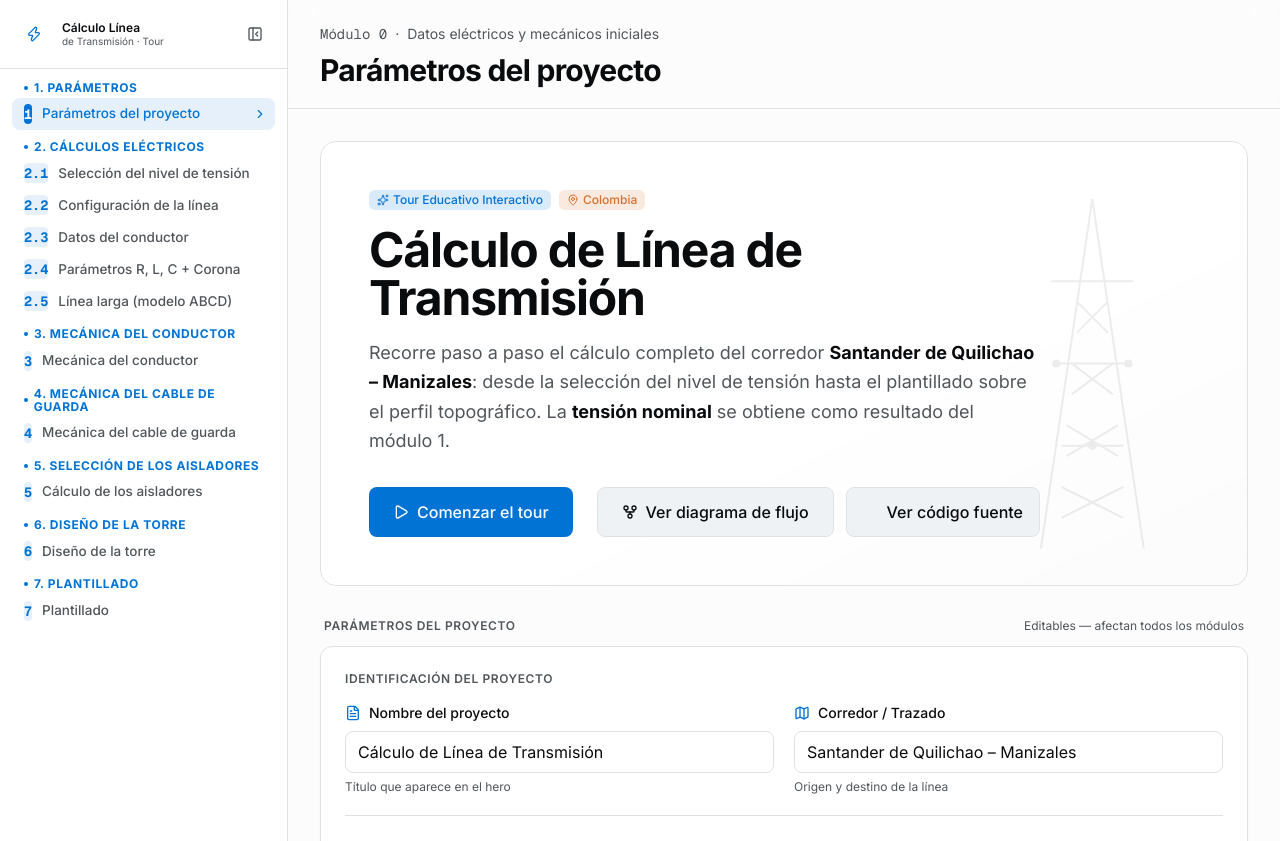
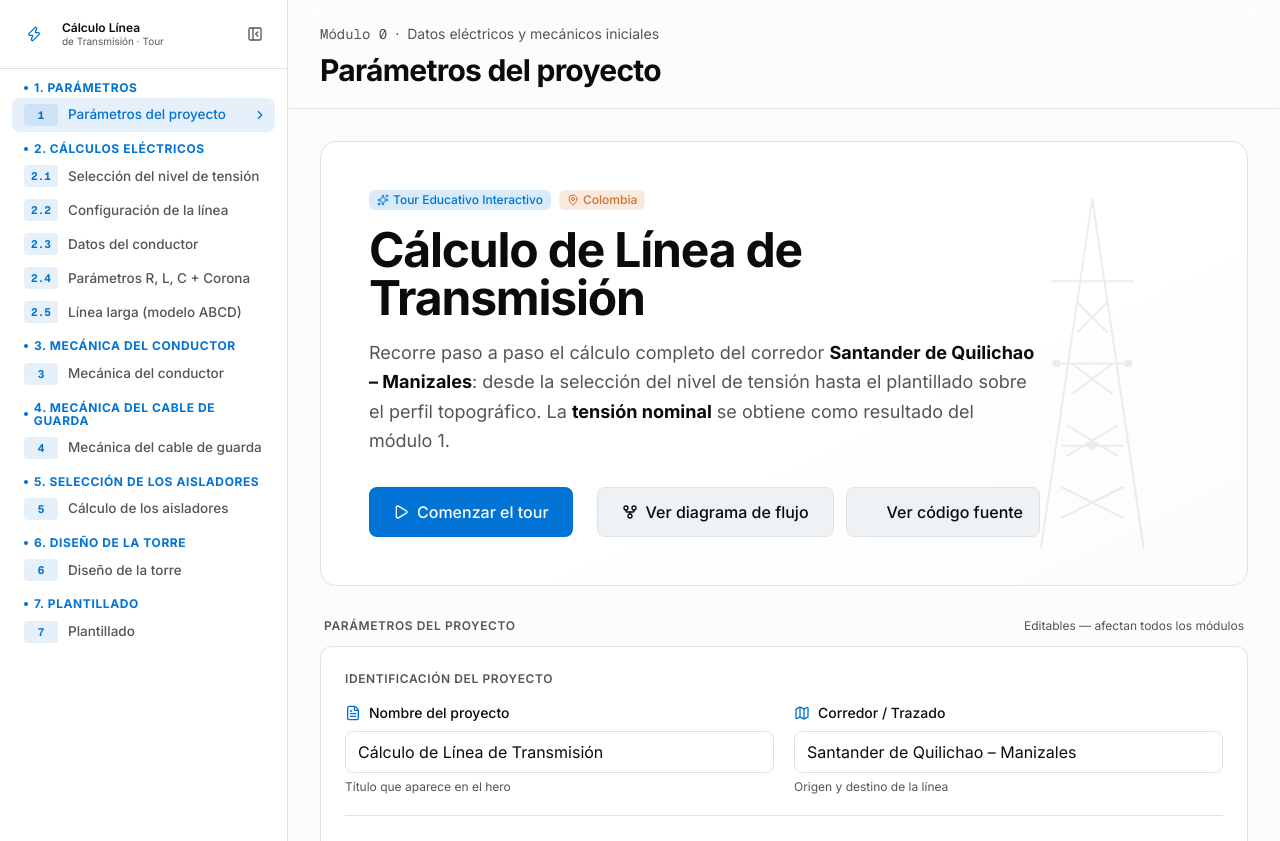
Before and after one commit to geovanilozano/calculo-linea-transmision, a Flask app: page /modulo/0 in a window 1280 px wide. Shown: the top 841 px of the page. Run offline with Flask 3, Linux system fonts and the light colour scheme; style sheets or scripts are compiled from the project's sources; some libraries are stand-ins or nearby versions.

Commit message:
fix: badge numérico siempre con color claro (sin oscurecimiento al seleccionar)
ANTES: cuando seleccionabas un ítem, su badge (ej '2.1') cambiaba a
       background: var(--primary) sólido + texto blanco
       → se veía como un cuadro azul oscuro pegado al lado del nombre

AHORA: el badge MANTIENE siempre el mismo estilo
       background: color-mix(primary 10%, transparent) — tinte azul muy claro
       color: var(--primary) — texto en azul primary

       La indicación de 'seleccionado' la da SOLO el background del item completo
       (que ya tiene .sidebar-link-active con color-mix 10% del primary).

Resultado: menos contraste agresivo, look más sutil y elegante.

```diff
--- a/templates/base.html
+++ b/templates/base.html
@@ -125,8 +125,7 @@
              class="{% if mod_id == modulo_id %}sidebar-link-active{% else %}sidebar-link{% endif %}"
              style="font-size: 13.5px;">
             <span class="rounded font-mono font-bold grid place-items-center shrink-0"
-                  :style="'{% if mod_id == modulo_id %}background: var(--primary); color: var(--primary-foreground);{% else %}background: color-mix(in oklch, var(--primary) 10%, transparent); color: var(--primary);{% endif %}'"
-                  style="min-width: 34px; width: 34px; height: 22px; font-size: 11px; padding: 0;">
+                  style="background: color-mix(in oklch, var(--primary) 10%, transparent); color: var(--primary); min-width: 34px; width: 34px; height: 22px; font-size: 11px; padding: 0;">
               {{ mod_numero }}
             </span>
             <span class="flex-1 truncate" x-show="sidebarExpanded" x-transition.opacity style="line-height: 1.3;">{{ mod_nombre }}</span>
```
